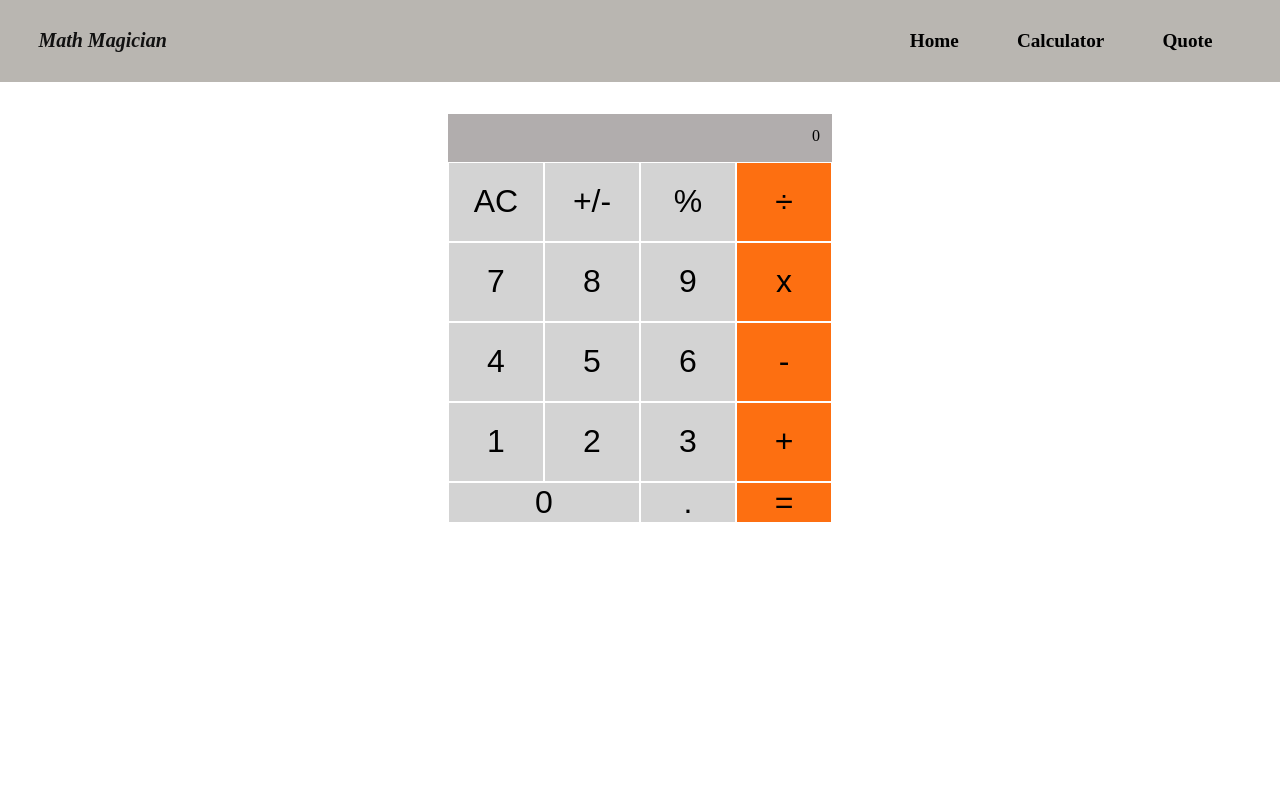
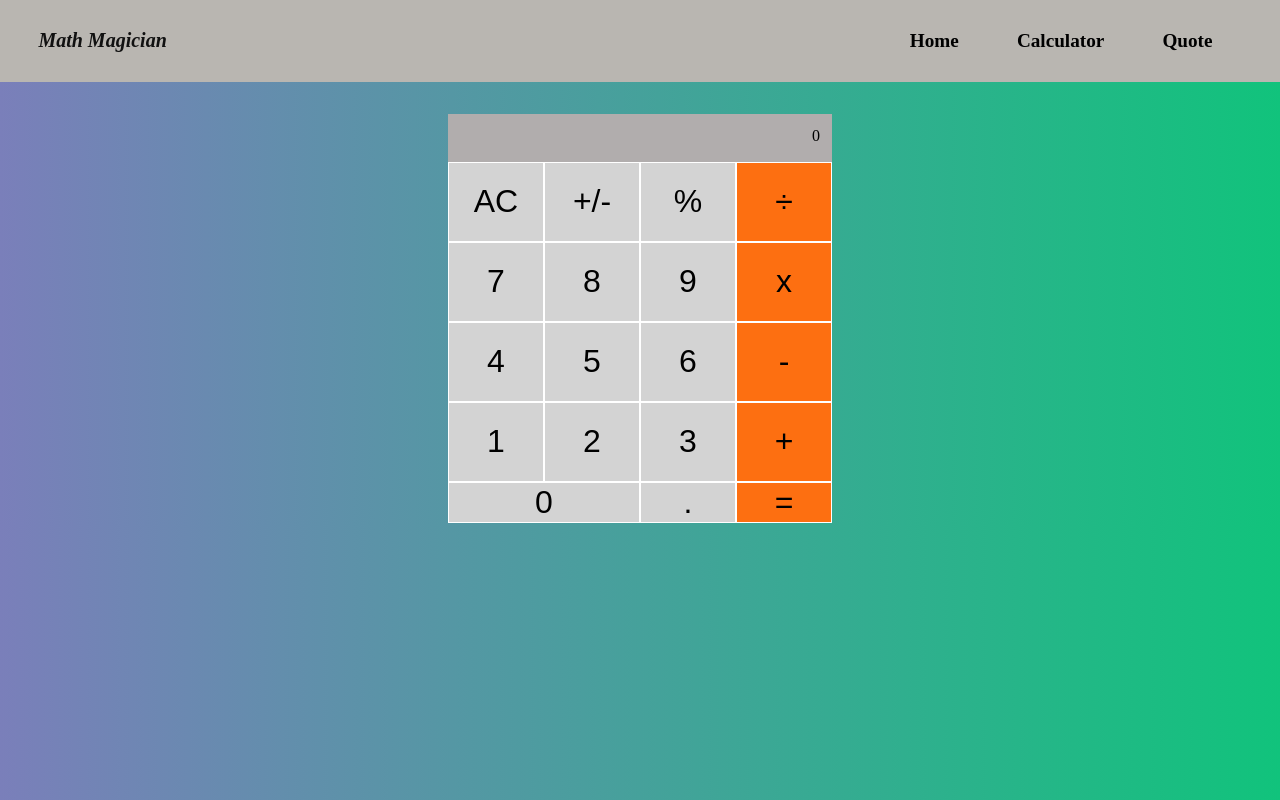
Before and after one commit to leloufadel/math-magician, a React (Create React App) app: page /calculator in a window 1280 px wide. Built offline with nearby package versions, Linux system fonts and the light colour scheme.

Commit message:
fix linters

```diff
--- a/src/App.css
+++ b/src/App.css
@@ -2,6 +2,7 @@
   display: grid;
   place-items: center;
 }
+
 nav {
   display: flex;
   justify-content: space-between;
--- a/src/components/calculator.css
+++ b/src/components/calculator.css
@@ -6,6 +6,7 @@
 
 body {
   margin: 0;
+   background: linear-gradient(to right , #7A7FBA, #11C37C);
 }
 
 .calculator-grid {
```
Also changed, not shown: src/styles/Navbar.module.css (indentation only).
